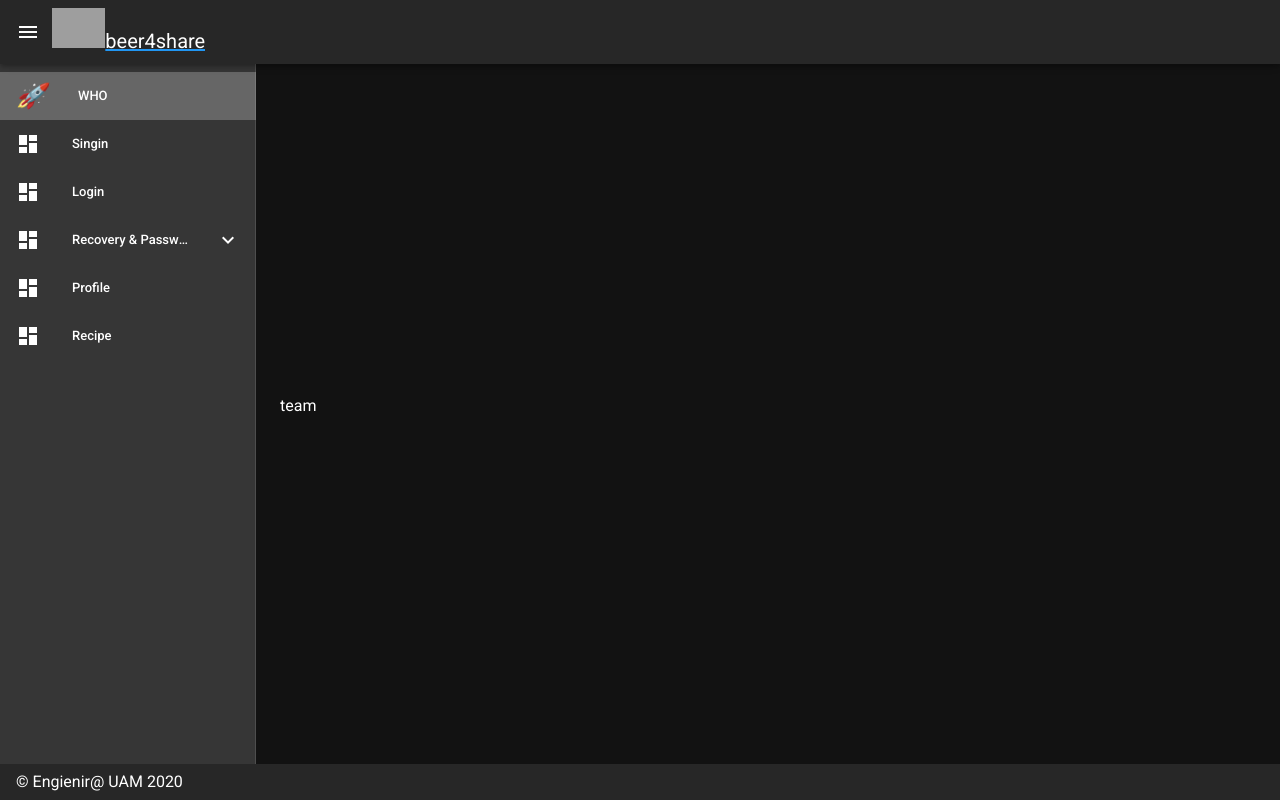
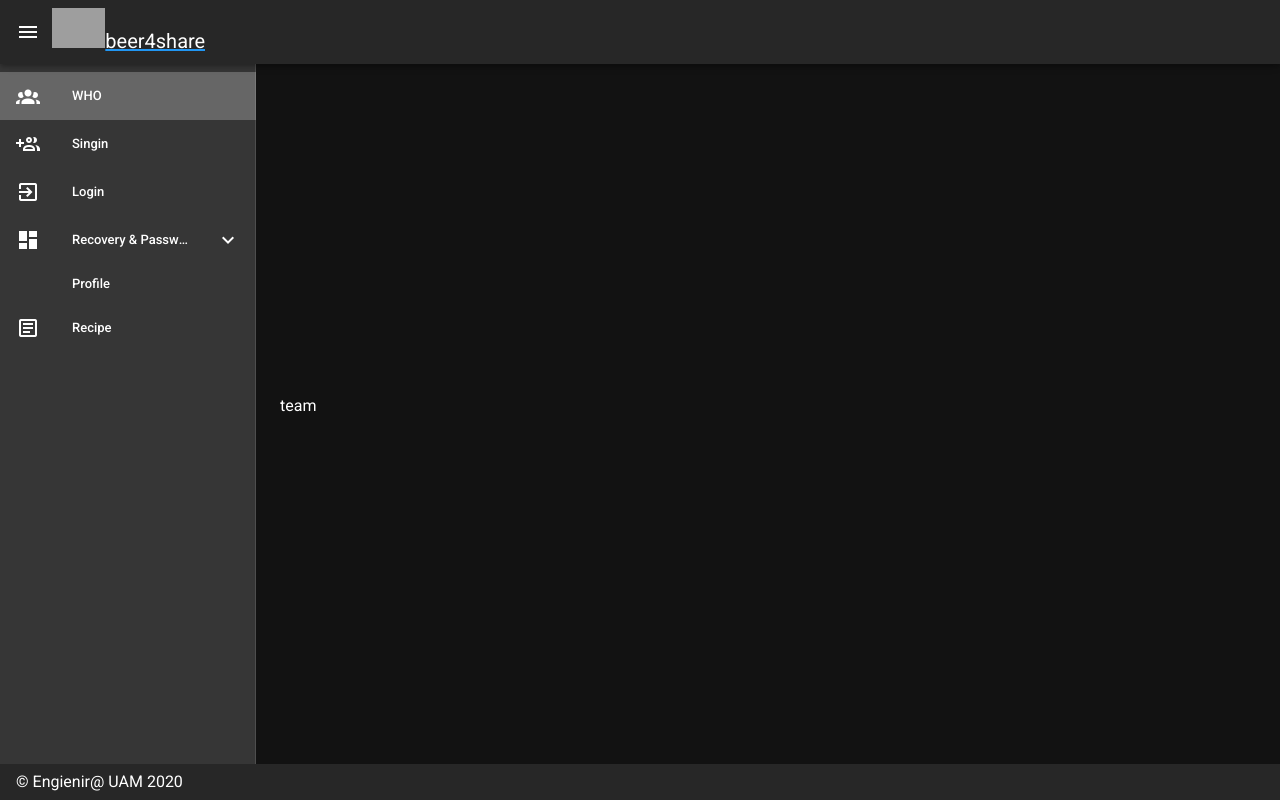
Before and after one commit to danielss24/BaseApp_VUE_IRAV, a Nuxt app: page /team in a window 1280 px wide. Built offline with nearby package versions, Linux system fonts and the light colour scheme; grey boxes are pictures that could not be loaded.

Commit message:
added icons

```diff
--- a/layouts/default.vue
+++ b/layouts/default.vue
@@ -4,7 +4,7 @@
       <v-list dense>
         <v-list-item to="/team" link>
           <v-list-item-action>
-            <v-icon>🚀</v-icon>
+            <v-icon>mdi-account-group</v-icon>
           </v-list-item-action>
           <v-list-item-content>
             <v-list-item-title>WHO</v-list-item-title>
@@ -12,7 +12,7 @@
         </v-list-item>
         <v-list-item to="/singin" link>
           <v-list-item-action>
-            <v-icon>mdi-view-dashboard</v-icon>
+            <v-icon>mdi-account-multiple-plus-outline</v-icon>
           </v-list-item-action>
           <v-list-item-content>
             <v-list-item-title>Singin</v-list-item-title>
@@ -20,7 +20,7 @@
         </v-list-item>
         <v-list-item to="/login" link>
           <v-list-item-action>
-            <v-icon>mdi-view-dashboard</v-icon>
+            <v-icon>mdi-login-variant</v-icon>
           </v-list-item-action>
           <v-list-item-content>
             <v-list-item-title>Login</v-list-item-title>
@@ -54,7 +54,7 @@
         </v-list-group>
         <v-list-item to="/profile" link>
           <v-list-item-action>
-            <v-icon>mdi-view-dashboard</v-icon>
+            <v-icon>mdi-face-profile-woman</v-icon>
           </v-list-item-action>
           <v-list-item-content>
             <v-list-item-title>Profile</v-list-item-title>
@@ -62,7 +62,7 @@
         </v-list-item>
         <v-list-item to="/recipe" link>
           <v-list-item-action>
-            <v-icon>mdi-view-dashboard</v-icon>
+            <v-icon>mdi-text-box-outline</v-icon>
           </v-list-item-action>
           <v-list-item-content>
             <v-list-item-title>Recipe</v-list-item-title>
```
